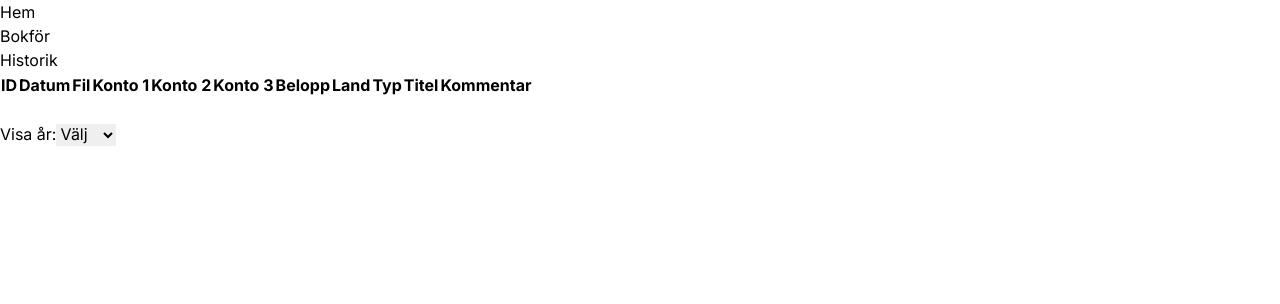
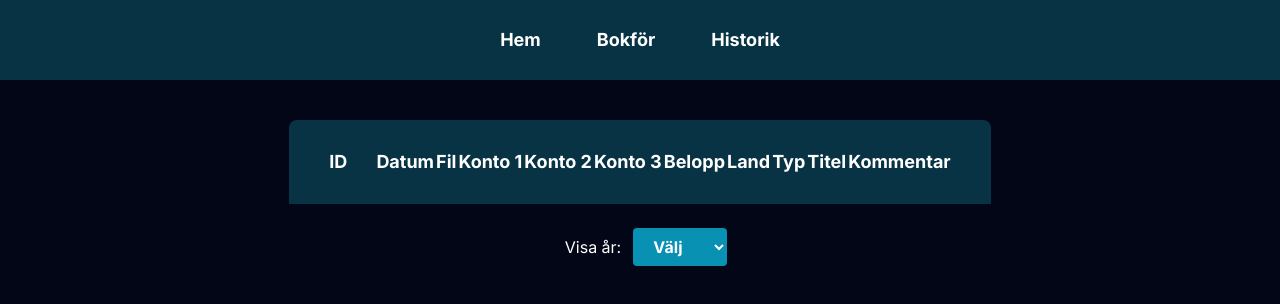
Before and after one commit to RobertAngberg/next, a Next.js app: page /history in a window 1280 px wide. Shown: the top 304 px of the page. Built offline with nearby package versions, Linux system fonts and the light colour scheme; no server answers; the database is empty.

Commit message:
Update TailwindCSS configuration and VSCode settings

```diff
--- a/app/history/page.tsx
+++ b/app/history/page.tsx
@@ -17,9 +17,9 @@ const History: React.FC = () => {
   return (
     <main className="min-h-screen items-center p-10 text-center bg-slate-950 text-white">
       <table className="m-auto">
-        <thead className="bg-cyan-950 text-lg text-">
+        <thead className="bg-cyan-950 text-lg">
           <tr>
-            <th className="p-8 pl-6 rounded-tl-lg">ID</th>
+            <th className="p-7 pl-10 rounded-tl-lg">ID</th>
             <th>Datum</th>
             <th>Fil</th>
             <th>Konto 1</th>
@@ -29,7 +29,7 @@ const History: React.FC = () => {
             <th>Land</th>
             <th>Typ</th>
             <th>Titel</th>
-            <th className="p-4 pr-6 rounded-tr-lg">Kommentar</th>
+            <th className="pr-10 rounded-tr-lg">Kommentar</th>
           </tr>
         </thead>
         <tbody>
--- a/package.json
+++ b/package.json
@@ -14,17 +14,19 @@
     "next": "^14.1.0",
     "react": "^18",
     "react-chartjs-2": "^5.2.0",
-    "react-dom": "^18",
-    "tailwindcss": "^3.4.1"
+    "react-dom": "^18"
   },
   "devDependencies": {
     "@types/node": "^20",
     "@types/react": "^18",
     "@types/react-dom": "^18",
+    "autoprefixer": "^10.4.17",
     "eslint": "^8",
     "eslint-config-next": "14.1.0",
+    "postcss": "^8.4.35",
     "prettier": "^3.2.5",
     "prettier-plugin-tailwindcss": "^0.5.11",
+    "tailwindcss": "^3.4.1",
     "typescript": "^5"
   }
 }
--- a/tailwind.config.js
+++ b/tailwind.config.js
@@ -1,6 +1,13 @@
 /** @type {import('tailwindcss').Config} */
 module.exports = {
-  content: [],
+  content: [
+    "./app/**/*.{js,ts,jsx,tsx,mdx}",
+    "./pages/**/*.{js,ts,jsx,tsx,mdx}",
+    "./components/**/*.{js,ts,jsx,tsx,mdx}",
+
+    // Or if using `src` directory:
+    "./src/**/*.{js,ts,jsx,tsx,mdx}",
+  ],
   theme: {
     extend: {},
   },
```
Also changed, not shown: 1 other file (tests, documents, lock files or other folders).
